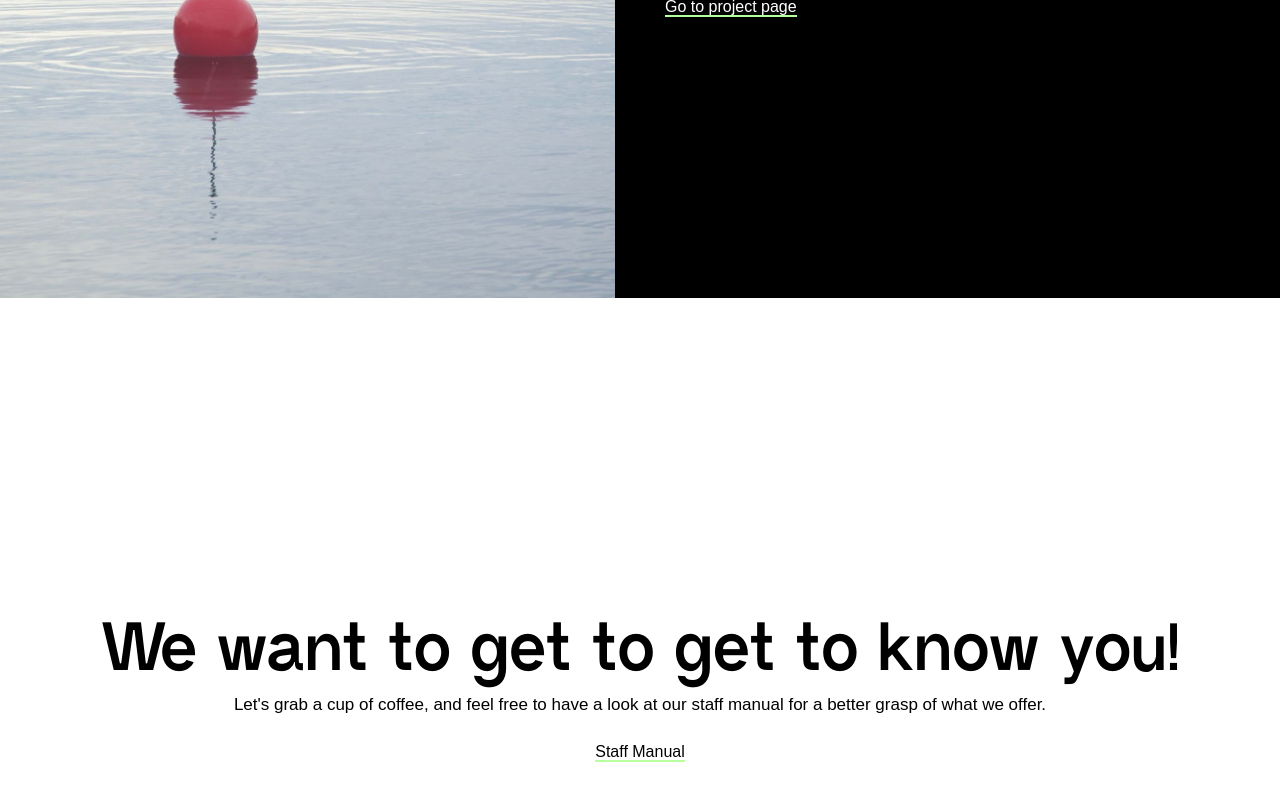
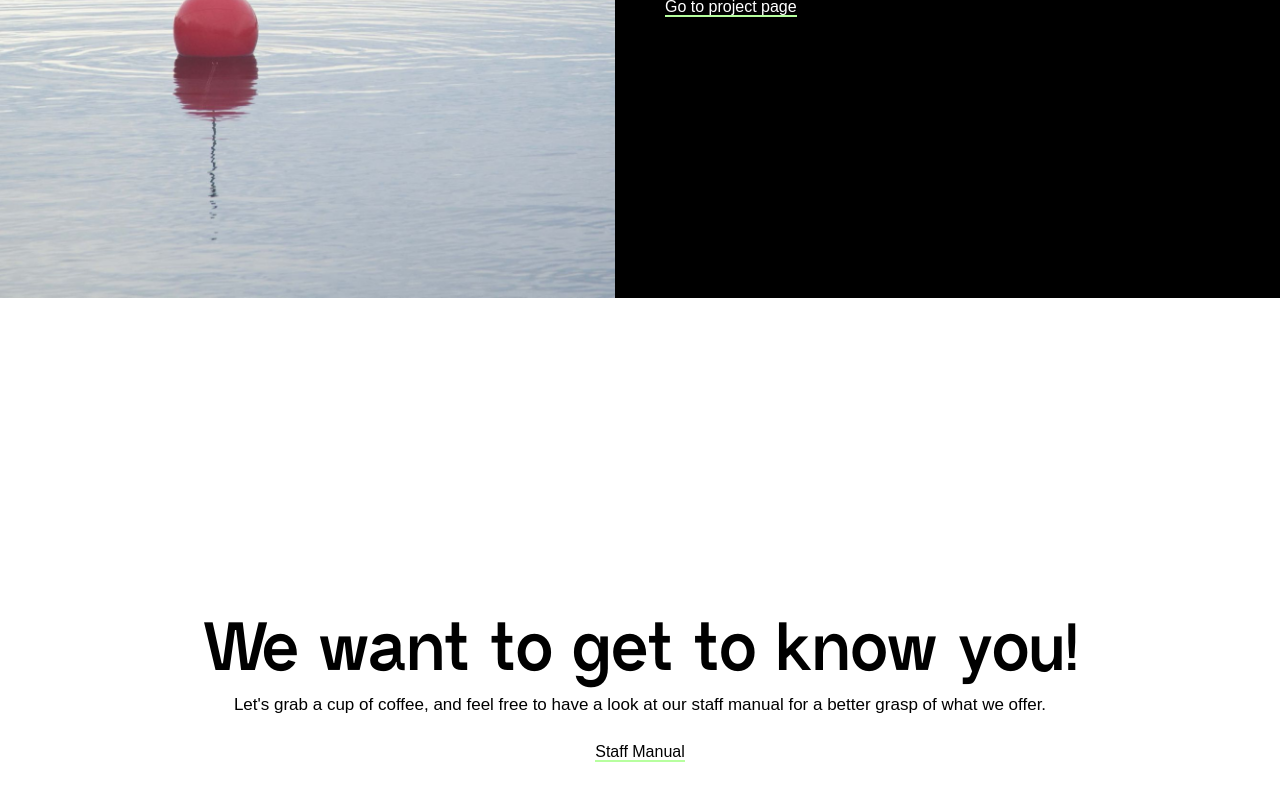
Before and after one commit to Kodeworks/kodeworks.no, a React (Create React App) app: page / in a window 1280 px wide. Shown: the part 3689-4489 px from the top of the page. Built offline with nearby package versions, Linux system fonts and the light colour scheme.

Commit message:
Remove duplicate in header

```diff
--- a/src/pages/Home/index.tsx
+++ b/src/pages/Home/index.tsx
@@ -98,7 +98,7 @@ function Home({ handleDarkMode }: Prop) {
 
       <article id="work">
         <div>
-          <h2>We want to get to get to know you!</h2>
+          <h2>We want to get to know you!</h2>
           <p>
             Let's grab a cup of coffee, and feel free to have a look at our staff manual for a better grasp of what we offer.
           </p>
```
